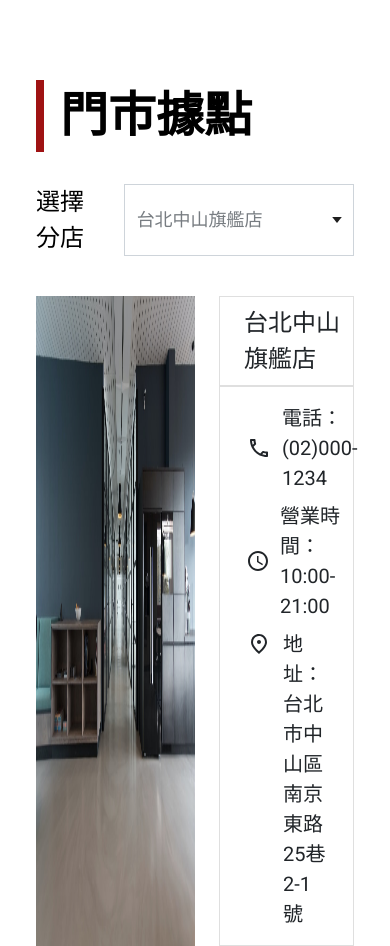
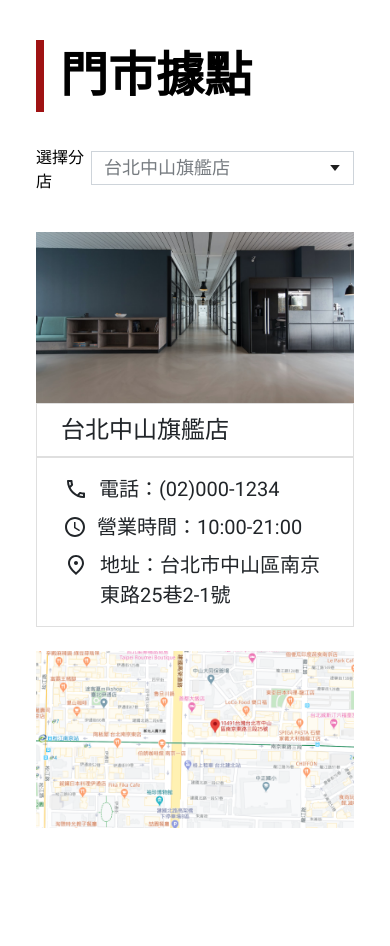
Before and after one commit to chieh0225/2024-hexschool-web-layout-training-vite-week4, a website built with Vite: page pages/stores.html in a window 390 px wide. Shown: the top 946 px of the page. After the commit the page ends 892 px from the top, so only its background shows below. Built offline with nearby package versions, Linux system fonts and the light colour scheme.

Commit message:
fix: 調整 RWD 排版問題

```diff
--- a/assets/scss/base/_base.scss
+++ b/assets/scss/base/_base.scss
@@ -10,6 +10,10 @@ body {
   background: #ffffff;
 }
 
+.tc-font {
+  font-family: "Noto Sans TC", sans-serif;
+}
+
 img {
   max-width: 100%;
   height: auto;
--- a/assets/scss/layout/_footer.scss
+++ b/assets/scss/layout/_footer.scss
@@ -1,7 +1,7 @@
 .footer-container {
   display: flex;
   flex-direction: column;
-  @include mobile-small {
+  @include mobile {
     flex-direction: row-reverse;
     justify-content: space-between;
     align-items: flex-start;
@@ -15,7 +15,7 @@
   justify-content: space-between;
   padding-top: 48px;
   margin-bottom: 24px;
-  @include mobile-small {
+  @include mobile {
     padding-top: 0;
     .hidden {
       display: none;
@@ -38,7 +38,7 @@
     @include mobile-larger {
       gap: 16px;
     }
-    @include mobile-small {
+    @include mobile {
       gap: 8px;
     }
   }
@@ -47,7 +47,7 @@
       width: 40px;
       height: auto;
     }
-    @include mobile-small {
+    @include mobile {
       width: 24px;
       height: auto;
     }
@@ -60,7 +60,7 @@
 .contact {
   &-container {
     margin-bottom: 32px;
-    @include mobile-small {
+    @include mobile {
       margin-bottom: 20px;
     }
   }
@@ -69,13 +69,13 @@
     li {
       display: flex;
       gap: 22px;
-      @include mobile-small {
+      @include mobile {
         gap: 11px;
       }
       a {
         font-size: 36px;
         color: #ffffff;
-        @include mobile-small {
+        @include mobile {
           font-size: 16px;
         }
       }
@@ -87,7 +87,7 @@
   }
 
   &-image {
-    @include mobile-small {
+    @include mobile {
       width: 20px;
     }
   }
@@ -99,7 +99,7 @@
     margin-left: 36px;
     margin-right: 36px;
   }
-  @include mobile-small {
+  @include mobile {
     margin-bottom: 20px;
     margin-left: 13px;
     margin-right: 14px;
@@ -109,7 +109,7 @@
 .copyright {
   display: flex;
   justify-content: space-between;
-  @include mobile-small {
+  @include mobile {
     flex-direction: column;
   }
   p {
@@ -121,7 +121,7 @@
   display: flex;
   gap: 48px;
   margin-bottom: 32px;
-  @include mobile-small {
+  @include mobile {
     flex-direction: column;
     justify-content: normal;
     gap: 8px;
--- a/assets/scss/layout/_header.scss
+++ b/assets/scss/layout/_header.scss
@@ -10,7 +10,7 @@
       padding-left: 36px;
       padding-right: 36px;
     }
-    @include mobile-small {
+    @include mobile {
       flex-direction: column;
       align-items: normal;
       padding-left: 0;
@@ -23,7 +23,7 @@
   &-menu {
     display: flex;
     gap: 64px;
-    @include mobile-small {
+    @include mobile {
       flex-wrap: wrap;
       gap: 0;
       li {
@@ -37,7 +37,7 @@
     a {
       font-size: 20px;
       color: #ffffff;
-      @include mobile-small {
+      @include mobile {
         font-size: 16px;
       }
     }
@@ -46,7 +46,7 @@
 
 .logo-image {
   width: 80px;
-  @include mobile-small {
+  @include mobile {
     align-self: flex-start;
     padding-left: 15px;
     padding-bottom: 16px;
--- a/assets/scss/pages/_stores.scss
+++ b/assets/scss/pages/_stores.scss
@@ -5,7 +5,7 @@
     padding-top: 80px;
     padding-bottom: 80px;
   }
-  @include mobile-small {
+  @include mobile {
     padding-top: 40px;
     padding-bottom: 64px;
   }
@@ -17,7 +17,7 @@
   font-weight: bold;
   padding-left: 16px;
   margin-bottom: 32px;
-  @include mobile-small {
+  @include mobile {
     font-size: 24px;
     margin-bottom: 24px;
   }
@@ -25,16 +25,16 @@
 
 .store-search {
   display: flex;
+  align-items: center;
   margin-bottom: 40px;
-  @include mobile-small {
-    justify-content: space-around;
-    align-items: center;
+  @include mobile {
+    justify-content: space-between;
   }
 
   &-label {
     font-size: 24px;
     margin-right: 16px;
-    @include mobile-small {
+    @include mobile {
       font-size: 16px;
       margin-right: 0px;
     }
@@ -54,8 +54,8 @@
     background-size: 10px;
     background-repeat: no-repeat;
     background-position: 95% center;
-    @include mobile-small {
-      width: 276px;
+    @include mobile {
+      max-width: 276px;
     }
   }
 }
@@ -65,32 +65,34 @@
   gap: 24px;
   padding-left: 0;
   padding-right: 0;
-  @include mobile-larger {
-    flex-wrap: wrap;
+  @include pad {
+    flex-direction: column;
   }
 }
 
 .card {
-  flex: 526;
   display: flex;
   flex-direction: column;
-  @include mobile-larger {
+  flex: 526;
+  width: 100%;
+  @include pad {
+    flex: 1;
     flex-direction: row;
     gap: 24px;
   }
-  @include mobile-small {
+  @include mobile {
+    width: 100%;
     flex-direction: column;
     gap: 0px;
   }
 }
 
 .card-body {
-  @include mobile-larger {
-    width: 50%;
-  }
-  @include mobile-small {
-    width: 100%;
-  }
+  max-width: 526px;
+  height: 100%;
+  display: flex;
+  flex-direction: column;
+  flex: 1;
 }
 
 .card-title {
@@ -120,17 +122,24 @@
 }
 
 .store-img {
-  display: block;
-  @include mobile-larger {
-    width: 50%;
+  object-fit: cover;
+  max-width: 526px;
+  width: auto;
+  @include pad {
+    flex: 1;
   }
-  @include mobile-small {
-    width: 100%;
+  img {
+    height: 100%;
   }
 }
 .map-img {
+  width: 100%;
+  height: auto;
+  object-fit: cover;
   flex: 746;
-  display: block;
+  img {
+    height: 100%;
+  }
 }
 
 .telephone-number img {
--- a/pages/stores.html
+++ b/pages/stores.html
@@ -17,7 +17,7 @@
 
     <div class="store container">
       <h1 class="content-title">門市據點</h1>
-      <div class="store-search">
+      <div class="store-search tc-font">
         <label for="branchs" class="store-search-label">選擇分店</label>
         <select name="store-branch" id="branchs" class="store-search-select">
           <option value="" disabled>選擇地區</option>
@@ -33,11 +33,12 @@
 
       <div class="selected-store container">
         <div class="card">
-          <img
-            src="/assets/images/week3-4/store-1.png"
-            alt="taipei-zhongshan-flagship"
-            class="store-img"
-          />
+          <div class="store-img">
+            <img
+              src="/assets/images/week3-4/store-1.png"
+              alt="taipei-zhongshan-flagship"
+            />
+          </div>
           <div class="card-body">
             <h2 class="card-title">台北中山旗艦店</h2>
             <address>
@@ -69,7 +70,15 @@
             </address>
           </div>
         </div>
-        <img src="/assets/images/week3-4/map-1.png" alt="map" class="map-img" />
+        <div class="map-img">
+          <picture>
+            <source
+              media="(min-width: 768px)"
+              srcset="/assets/images/week3-4/map-2x.png"
+            />
+            <img src="/assets/images/week3-4/map-1.png" alt="map" />
+          </picture>
+        </div>
       </div>
     </div>
 
```
